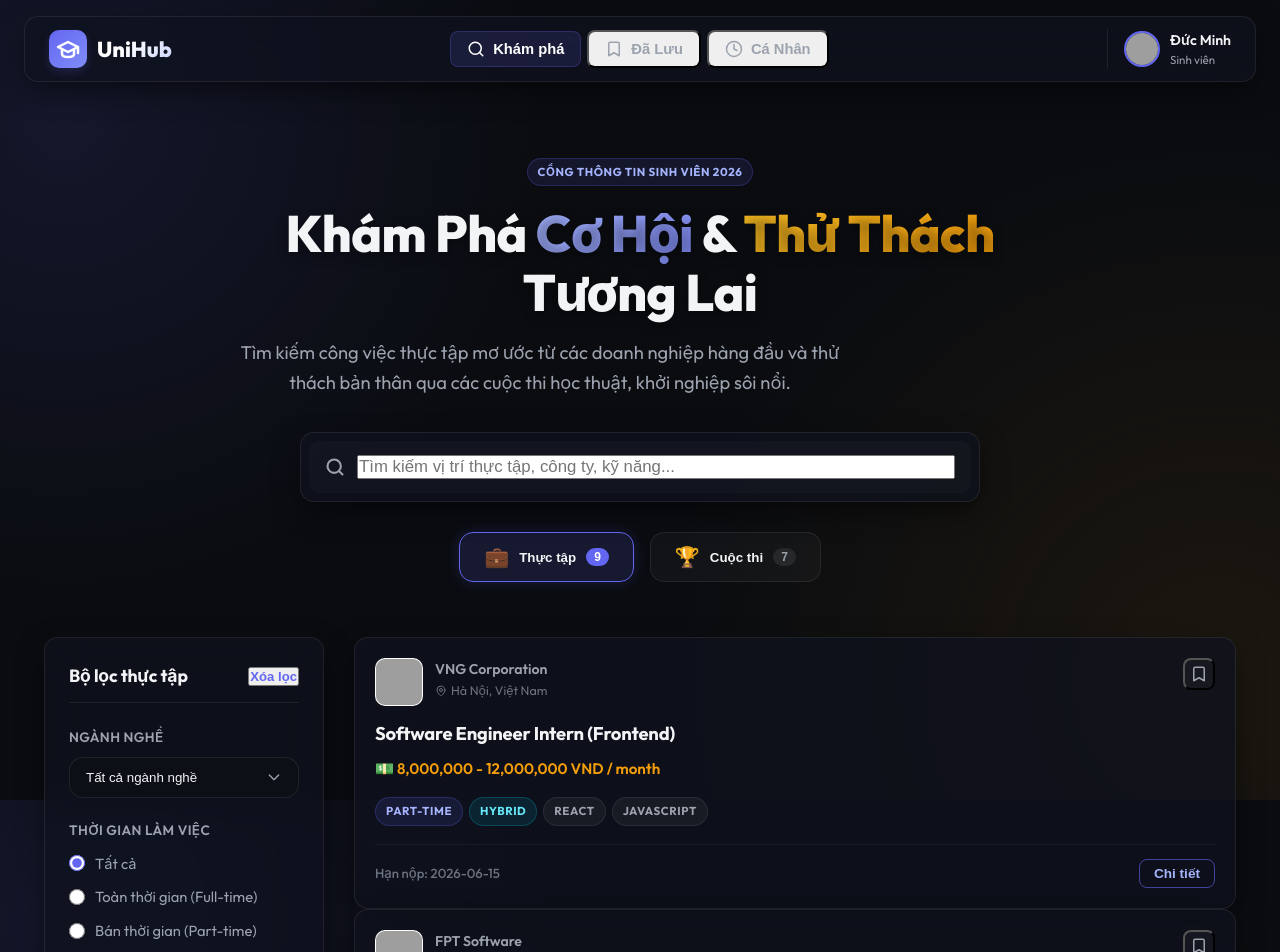
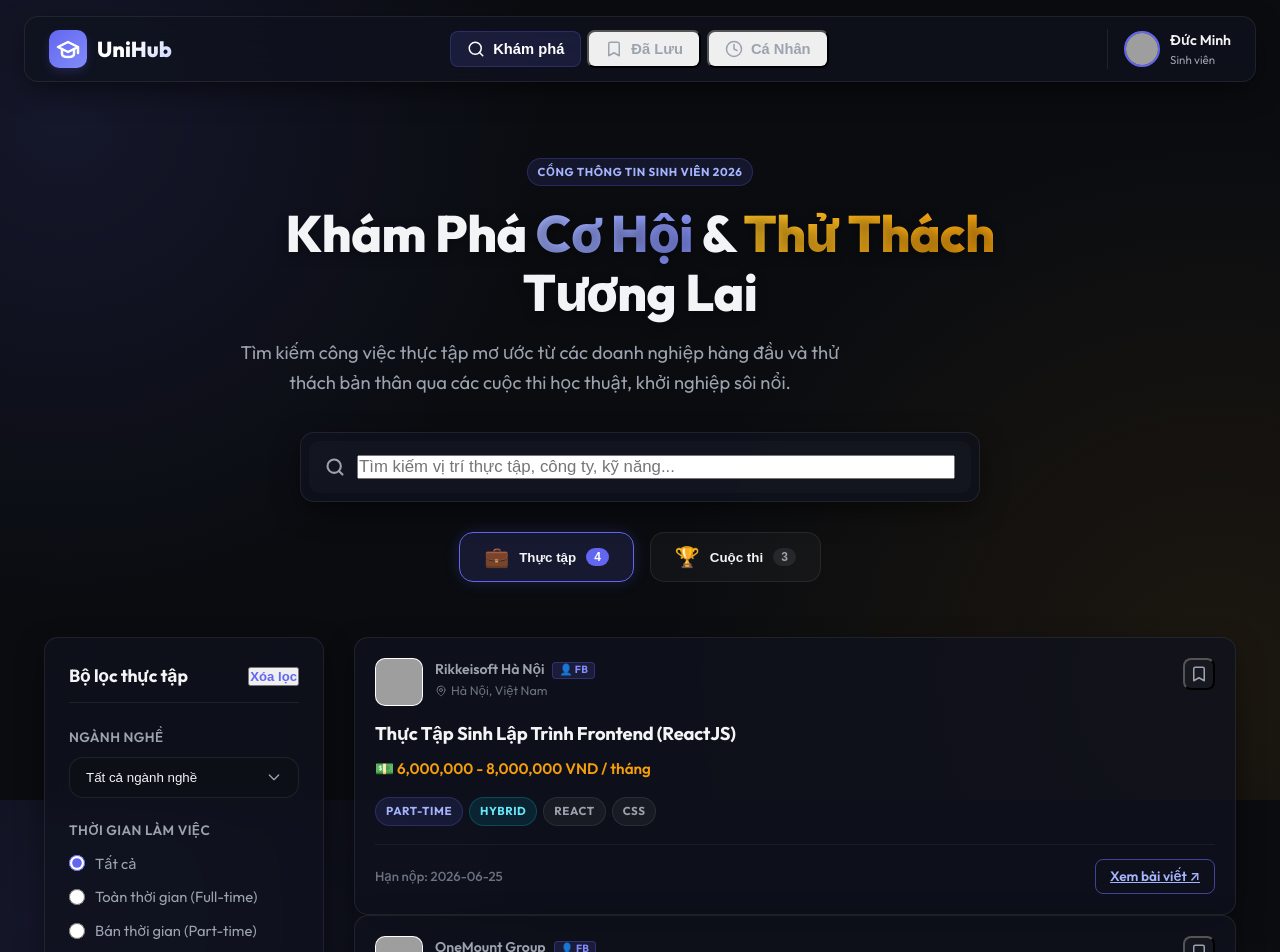
Before and after one commit to Ein05/InternJobFinder, a React (Vite) app: page / in a window 1280 px wide. Shown: the top 952 px of the page. Built offline with nearby package versions, Linux system fonts and the light colour scheme; grey boxes are pictures that could not be loaded.

Commit message:
refactor: remove mock data and modals, cards now link directly to source posts

```diff
--- a/src/App.jsx
+++ b/src/App.jsx
@@ -3,11 +3,6 @@
 import Hero from './components/Hero';
 import SidebarFilters from './components/SidebarFilters';
 import CardGrid from './components/CardGrid';
-import DetailModal from './components/DetailModal';
-import Dashboard from './components/Dashboard';
-import AdGate from './components/AdGate';
-
-import { mockInternships, mockCompetitions } from './data/mockData';
 
 const INITIAL_FILTERS = {
   internshipIndustry: 'All',
@@ -24,193 +19,58 @@
   const [searchQuery, setSearchQuery] = useState('');
   const [filters, setFilters] = useState(INITIAL_FILTERS);
 
-  // Lọc hết hạn: deadline < hôm nay thì bỏ
+  // Lọc hết hạn
   const isNotExpired = (item) => {
     if (!item.deadline) return true;
     return new Date(item.deadline) >= new Date(new Date().toDateString());
   };
 
-  // Hanoi-only Internships & Competitions (Mock data + dynamic scraper feeds)
-  const [internships, setInternships] = useState(mockInternships.filter(isNotExpired));
-  const [competitions, setCompetitions] = useState(mockCompetitions.filter(isNotExpired));
-  const [isLoadingFeed, setIsLoadingFeed] = useState(false);
+  const [internships, setInternships] = useState([]);
+  const [competitions, setCompetitions] = useState([]);
+  const [isLoadingFeed, setIsLoadingFeed] = useState(true);
 
-  // Fetch scraped JSON files from public directory on mount
+  // Load scraped JSON từ public/data/
   useEffect(() => {
     const loadScrapedData = async () => {
       try {
         setIsLoadingFeed(true);
+        const base = import.meta.env.BASE_URL || '/';
         const [jobsRes, compsRes] = await Promise.all([
-          fetch('/data/facebook_jobs.json').then(r => r.ok ? r.json() : []),
-          fetch('/data/facebook_competitions.json').then(r => r.ok ? r.json() : [])
+          fetch(`${base}data/facebook_jobs.json`).then(r => r.ok ? r.json() : []),
+          fetch(`${base}data/facebook_competitions.json`).then(r => r.ok ? r.json() : [])
         ]);
-
-        if (jobsRes && jobsRes.length > 0) {
-          setInternships(prev => {
-            const existingIds = new Set(prev.map(item => item.id));
-            const newJobs = jobsRes
-              .filter(job => !existingIds.has(job.id))
-              .filter(isNotExpired); // Bỏ job hết hạn
-            return [...prev, ...newJobs];
-          });
-        }
-
-        if (compsRes && compsRes.length > 0) {
-          setCompetitions(prev => {
-            const existingIds = new Set(prev.map(item => item.id));
-            const newComps = compsRes
-              .filter(comp => !existingIds.has(comp.id))
-              .filter(isNotExpired); // Bỏ cuộc thi hết hạn
-            return [...prev, ...newComps];
-          });
-        }
+        setInternships((jobsRes || []).filter(isNotExpired));
+        setCompetitions((compsRes || []).filter(isNotExpired));
       } catch (err) {
-        console.error('Failed to load scraped feeds:', err);
+        console.error('Failed to load scraped data:', err);
       } finally {
         setIsLoadingFeed(false);
       }
     };
-
     loadScrapedData();
   }, []);
 
-  // Detail Modal State
-  const [selectedItem, setSelectedItem] = useState(null);
-  const [selectedItemCategory, setSelectedItemCategory] = useState(null);
-
-  // Ad-Gate States
-  const [pendingAdItem, setPendingAdItem] = useState(null);
-  const [pendingAdCategory, setPendingAdCategory] = useState(null);
-  const [unlockedItems, setUnlockedItems] = useState([]);
-
-  // User Interactive States (synced with LocalStorage)
+  // Saved items (bookmark) — lưu vào localStorage
   const [savedItems, setSavedItems] = useState([]);
-  const [userApplications, setUserApplications] = useState([]);
-  const [userCompetitions, setUserCompetitions] = useState([]);
-
-  // Load from localStorage on mount
   useEffect(() => {
     try {
       const saved = localStorage.getItem('unihub_saved');
-      const apps = localStorage.getItem('unihub_apps');
-      const comps = localStorage.getItem('unihub_competitions');
-
       if (saved) setSavedItems(JSON.parse(saved));
-      if (apps) setUserApplications(JSON.parse(apps));
-      if (comps) setUserCompetitions(JSON.parse(comps));
-    } catch (e) {
-      console.error('Failed to load local storage state:', e);
-    }
+    } catch (e) {}
   }, []);
-
-  // Save state to localStorage on update
   useEffect(() => {
     localStorage.setItem('unihub_saved', JSON.stringify(savedItems));
   }, [savedItems]);
 
-  useEffect(() => {
-    localStorage.setItem('unihub_apps', JSON.stringify(userApplications));
-  }, [userApplications]);
-
-  useEffect(() => {
-    localStorage.setItem('unihub_competitions', JSON.stringify(userCompetitions));
-  }, [userCompetitions]);
-
   const handleSaveToggle = (item, type) => {
     setSavedItems(prev => {
-      const exists = prev.some(saved => saved.id === item.id);
-      if (exists) {
-        return prev.filter(saved => saved.id !== item.id);
-      } else {
-        return [...prev, { ...item, type }];
-      }
+      const exists = prev.some(s => s.id === item.id);
+      return exists ? prev.filter(s => s.id !== item.id) : [...prev, { ...item, type }];
     });
   };
 
-  const handleApplyInternship = (internshipId, resumeName, coverLetter) => {
-    const internship = internships.find(job => job.id === internshipId);
-    if (internship) {
-      setUserApplications(prev => {
-        if (prev.some(app => app.id === internshipId)) return prev;
-        return [...prev, { ...internship, resumeName, coverLetter, appliedAt: new Date().toISOString() }];
-      });
-      setSelectedItem(prev => prev && prev.id === internshipId ? { ...prev, resumeName, coverLetter } : prev);
-    }
-  };
+  const handleResetFilters = () => setFilters(INITIAL_FILTERS);
 
-  const handleCancelInternship = (internshipId) => {
-    setUserApplications(prev => prev.filter(app => app.id !== internshipId));
-  };
-
-  const handleRegisterCompetition = (competitionId, teamName, memberCount, leaderPhone) => {
-    const comp = competitions.find(c => c.id === competitionId);
-    if (comp) {
-      setUserCompetitions(prev => {
-        if (prev.some(c => c.id === competitionId)) return prev;
-        return [...prev, { ...comp, teamName, memberCount, leaderPhone, registeredAt: new Date().toISOString() }];
-      });
-      // Correctly update registrations in state
-      setCompetitions(prev => prev.map(c =>
-        c.id === competitionId ? { ...c, registered: Math.min(c.capacity, (c.registered || 0) + 1) } : c
-      ));
-      setSelectedItem(prev => prev && prev.id === competitionId ? {
-        ...prev,
-        teamName,
-        memberCount,
-        leaderPhone,
-        registered: Math.min(prev.capacity, (prev.registered || 0) + 1)
-      } : prev);
-    }
-  };
-
-  const handleCancelCompetition = (competitionId) => {
-    setUserCompetitions(prev => prev.filter(c => c.id !== competitionId));
-    const comp = competitions.find(c => c.id === competitionId);
-    if (comp) {
-      setCompetitions(prev => prev.map(c =>
-        c.id === competitionId ? { ...c, registered: Math.max(0, (c.registered || 0) - 1) } : c
-      ));
-    }
-  };
-
-  const handleViewDetails = (item, category) => {
-    const isAlreadyUnlocked = unlockedItems.includes(item.id);
-    const isInteracted =
-      userApplications.some(app => app.id === item.id) ||
-      userCompetitions.some(c => c.id === item.id);
-
-    if (isAlreadyUnlocked || isInteracted) {
-      setSelectedItem(item);
-      setSelectedItemCategory(category);
-    } else {
-      setPendingAdItem(item);
-      setPendingAdCategory(category);
-    }
-  };
-
-  const handleUnlockItem = () => {
-    if (pendingAdItem) {
-      setUnlockedItems(prev => [...prev, pendingAdItem.id]);
-      setSelectedItem(pendingAdItem);
-      setSelectedItemCategory(pendingAdCategory);
-      setPendingAdItem(null);
-      setPendingAdCategory(null);
-    }
-  };
-
-  const handleCloseModal = () => {
-    setSelectedItem(null);
-    setSelectedItemCategory(null);
-  };
-
-  const handleCloseAd = () => {
-    setPendingAdItem(null);
-    setPendingAdCategory(null);
-  };
-
-  const handleResetFilters = () => {
-    setFilters(INITIAL_FILTERS);
-  };
 
   // Filter Items
   const getFilteredItems = () => {
@@ -219,62 +79,26 @@
     if (currentCategory === 'internships') {
       return internships.filter(item => {
         const matchesQuery = !query ||
-          item.title.toLowerCase().includes(query) ||
-          item.company.toLowerCase().includes(query) ||
-          item.description.toLowerCase().includes(query) ||
-          item.tags.some(tag => tag.toLowerCase().includes(query));
-
-        // Industry Filter
-        const matchesIndustry = filters.internshipIndustry === 'All' ||
-          item.industry === filters.internshipIndustry;
-
-        // Commitment Filter (Full-time / Part-time)
-        const matchesCommitment = filters.internshipCommitment === 'All' ||
-          item.commitment === filters.internshipCommitment;
-
-        // Workplace Filter (On-site / Remote / Hybrid)
-        const matchesWorkplace = filters.internshipWorkplace === 'All' ||
-          item.workplace === filters.internshipWorkplace;
-
-        // Stipend Filter
-        let matchesStipend = true;
-        if (filters.internshipStipend !== 'All') {
-          const isVinAI = item.company === 'VinAI Research';
-          const isVNG = item.company === 'VNG Corporation';
-          const isShopee = item.company === 'Shopee Vietnam';
-          const isFPT = item.company === 'FPT Software';
-          const isVinGroup = item.company === 'VinGroup';
-          const isMomo = item.company.includes('MoMo'); // 6m
-
-          if (filters.internshipStipend === '10m') {
-            matchesStipend = isShopee || isVinAI;
-          } else if (filters.internshipStipend === '8m') {
-            matchesStipend = isVNG || isShopee || isVinAI;
-          } else if (filters.internshipStipend === '5m') {
-            matchesStipend = isVNG || isShopee || isVinAI || isFPT || isVinGroup || isMomo;
-          }
-        }
-
-        return matchesQuery && matchesIndustry && matchesCommitment && matchesWorkplace && matchesStipend;
+          item.title?.toLowerCase().includes(query) ||
+          item.company?.toLowerCase().includes(query) ||
+          item.description?.toLowerCase().includes(query) ||
+          item.tags?.some(tag => tag.toLowerCase().includes(query));
+        const matchesIndustry = filters.internshipIndustry === 'All' || item.industry === filters.internshipIndustry;
+        const matchesCommitment = filters.internshipCommitment === 'All' || item.commitment === filters.internshipCommitment;
+        const matchesWorkplace = filters.internshipWorkplace === 'All' || item.workplace === filters.internshipWorkplace;
+        return matchesQuery && matchesIndustry && matchesCommitment && matchesWorkplace;
       });
     }
 
     if (currentCategory === 'competitions') {
       return competitions.filter(item => {
         const matchesQuery = !query ||
-          item.title.toLowerCase().includes(query) ||
-          item.organizer.toLowerCase().includes(query) ||
-          item.description.toLowerCase().includes(query) ||
-          item.tags.some(tag => tag.toLowerCase().includes(query));
-
-        // Category Filter (Tech / Business)
-        const matchesCategory = filters.competitionCategory === 'All' ||
-          item.category === filters.competitionCategory;
-
-        // Organizer Type Filter (Club / Enterprise / University)
-        const matchesOrganizer = filters.competitionOrganizerType === 'All' ||
-          item.organizerType === filters.competitionOrganizerType;
-
+          item.title?.toLowerCase().includes(query) ||
+          item.organizer?.toLowerCase().includes(query) ||
+          item.description?.toLowerCase().includes(query) ||
+          item.tags?.some(tag => tag.toLowerCase().includes(query));
+        const matchesCategory = filters.competitionCategory === 'All' || item.category === filters.competitionCategory;
+        const matchesOrganizer = filters.competitionOrganizerType === 'All' || item.organizerType === filters.competitionOrganizerType;
         return matchesQuery && matchesCategory && matchesOrganizer;
       });
     }
@@ -282,20 +106,14 @@
     return [];
   };
 
-  const getBookmarkedItems = () => {
-    return savedItems.filter(item => {
+  const getBookmarkedItems = () => savedItems.filter(item => {
     if (currentCategory === 'internships') return item.type === 'internship';
     if (currentCategory === 'competitions') return item.type === 'competition';
     return false;
   });
-  };
 
   const filteredItems = activeTab === 'bookmarks' ? getBookmarkedItems() : getFilteredItems();
-
-  const stats = {
-    internships: internships.length,
-    competitions: competitions.length
-  };
+  const stats = { internships: internships.length, competitions: competitions.length };
 
   return (
     <div className="app-container">
@@ -310,8 +128,6 @@
       />
 
       <main className="main-content">
-        {activeTab !== 'dashboard' ? (
-          <>
         <Hero
           searchQuery={searchQuery}
           setSearchQuery={setSearchQuery}
@@ -323,8 +139,8 @@
         <div className="container explore-section">
           {activeTab === 'bookmarks' && (
             <div className="section-header-bookmarks animate-fade-in-up">
-                  <h2>🔖 Danh sách đã lưu của bạn ({getBookmarkedItems().length})</h2>
-                  <p>Xem các cơ hội hoặc cuộc thi bạn đã lưu lại để theo dõi.</p>
+              <h2>🔖 Đã lưu ({getBookmarkedItems().length})</h2>
+              <p>Các cơ hội bạn đã đánh dấu để theo dõi.</p>
             </div>
           )}
 
@@ -339,52 +155,25 @@
             )}
 
             <div className="explore-results-panel" style={{ width: activeTab === 'bookmarks' ? '100%' : undefined }}>
+              {isLoadingFeed ? (
+                <div className="empty-results glass-panel animate-fade-in-up">
+                  <div className="empty-icon">⏳</div>
+                  <h3>Đang tải dữ liệu...</h3>
+                  <p>Hệ thống đang cào dữ liệu mới nhất từ các nguồn.</p>
+                </div>
+              ) : (
                 <CardGrid
                   items={filteredItems}
                   currentCategory={currentCategory}
                   savedItems={savedItems}
                   onSaveToggle={handleSaveToggle}
-                    onViewDetails={handleViewDetails}
                 />
+              )}
             </div>
           </div>
         </div>
-          </>
-        ) : (
-          <Dashboard
-            userApplications={userApplications}
-            userCompetitions={userCompetitions}
-            onCancelInternship={handleCancelInternship}
-            onCancelCompetition={handleCancelCompetition}
-            onViewDetails={(item, type) => handleViewDetails(item, type)}
-          />
-        )}
       </main>
 
-      {/* Ad Gate Modal */}
-      {pendingAdItem && (
-        <AdGate
-          onClose={handleCloseAd}
-          onUnlock={handleUnlockItem}
-        />
-      )}
-
-      {/* Detail Overlay Modal */}
-      {selectedItem && (
-        <DetailModal
-          item={selectedItem}
-          category={selectedItemCategory}
-          onClose={handleCloseModal}
-          userApplications={userApplications}
-          userCompetitions={userCompetitions}
-          onApplyInternship={handleApplyInternship}
-          onCancelInternship={handleCancelInternship}
-          onRegisterCompetition={handleRegisterCompetition}
-          onCancelCompetition={handleCancelCompetition}
-        />
-      )}
-
-      {/* Floating footer element */}
       <footer className="footer-credits glass-panel">
         <div className="container footer-container">
           <p>© 2026 UniHub. Nền tảng kết nối cơ hội phát triển sinh viên.</p>
--- a/src/components/CardGrid.jsx
+++ b/src/components/CardGrid.jsx
@@ -5,16 +5,20 @@
   currentCategory,
   savedItems,
   onSaveToggle,
-  onViewDetails
 }) {
   const isSaved = (itemId) => savedItems.some(item => item.id === itemId);
+
+  const openLink = (item) => {
+    const url = item.link || item.url;
+    if (url) window.open(url, '_blank', 'noopener,noreferrer');
+  };
 
   if (items.length === 0) {
     return (
       <div className="empty-results glass-panel animate-fade-in-up">
         <div className="empty-icon">🔍</div>
         <h3>Không tìm thấy kết quả phù hợp</h3>
-        <p>Vui lòng thử lại với từ khóa khác hoặc điều chỉnh các bộ lọc tìm kiếm.</p>
+        <p>Dữ liệu đang được cập nhật, vui lòng thử lại sau hoặc điều chỉnh bộ lọc.</p>
       </div>
     );
   }
@@ -61,7 +65,7 @@
                 </button>
               </div>
 
-              <div className="card-body" onClick={() => onViewDetails(item, 'internship')}>
+              <div className="card-body" onClick={() => openLink(item)} style={{ cursor: 'pointer' }}>
                 <h3 className="card-title">{item.title}</h3>
                 <div className="stipend-info">
                   <span className="stipend-icon">💵</span> {item.stipend}
@@ -77,22 +81,24 @@
 
               <div className="card-footer">
                 <span className="deadline-text">Hạn nộp: {item.deadline}</span>
-                <button
+                <a
+                  href={item.link || item.url}
+                  target="_blank"
+                  rel="noopener noreferrer"
                   className="btn btn-outline btn-sm"
-                  onClick={() => onViewDetails(item, 'internship')}
+                  onClick={(e) => e.stopPropagation()}
                 >
-                  Chi tiết
-                </button>
+                  Xem bài viết ↗
+                </a>
               </div>
             </div>
           );
         }
 
         if (currentCategory === 'competitions') {
-          // Render Competitions
           return (
             <div key={item.id} className="glass-panel opportunity-card event-card competition-card">
-              <div className="event-image-wrapper" onClick={() => onViewDetails(item, 'competition')}>
+              <div className="event-image-wrapper" onClick={() => openLink(item)} style={{ cursor: 'pointer' }}>
                 <img src={item.imageUrl} alt={item.title} className="event-image" />
                 <span className="event-price-tag badge badge-accent">
                   🏆 Giải: {item.prizePool.split(' ')[0]} {item.prizePool.split(' ')[1] || ''}
@@ -111,7 +117,7 @@
                 </button>
               </div>
 
-              <div className="card-body" onClick={() => onViewDetails(item, 'competition')}>
+              <div className="card-body" onClick={() => openLink(item)} style={{ cursor: 'pointer' }}>
                 <div className="organizer-badge-group">
                   <span className="event-organizer">
                     {item.organizer}
@@ -128,7 +134,7 @@
 
                 <div className="event-time-location">
                   <span className="event-meta-item">
-                    📍 Địa điểm: {item.location}
+                    📍 {item.location}
                   </span>
                 </div>
 
@@ -141,13 +147,16 @@
               </div>
 
               <div className="card-footer">
-                <span className="capacity-text">Đội đăng ký: {item.registered}/{item.capacity}</span>
-                <button
+                <span className="deadline-text">Hạn đăng ký: {item.deadline}</span>
+                <a
+                  href={item.link || item.url}
+                  target="_blank"
+                  rel="noopener noreferrer"
                   className="btn btn-primary btn-sm"
-                  onClick={() => onViewDetails(item, 'competition')}
+                  onClick={(e) => e.stopPropagation()}
                 >
-                  Xem chi tiết
-                </button>
+                  Xem bài viết ↗
+                </a>
               </div>
             </div>
           );
```
Lines whose indentation alone changed are shown as unchanged.
